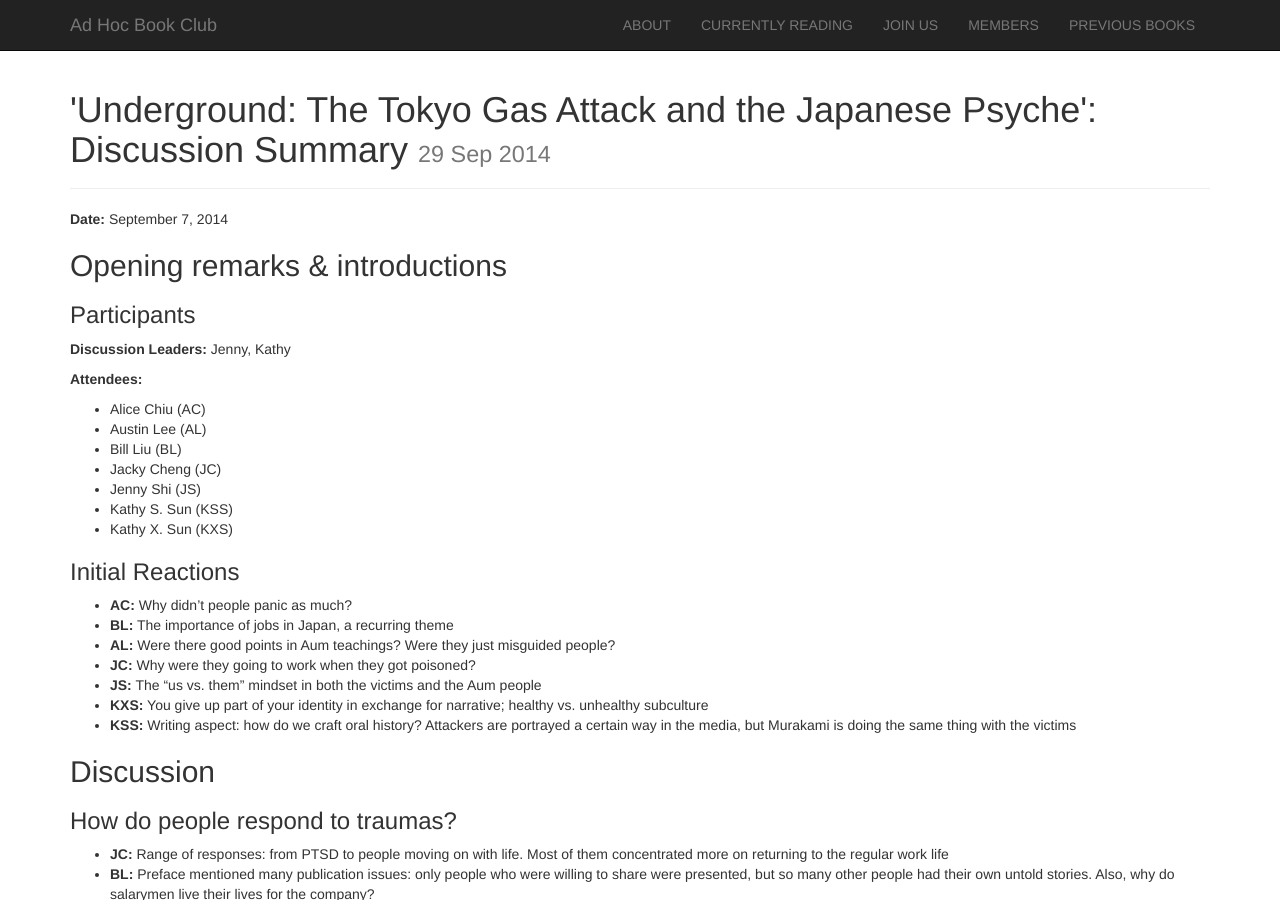
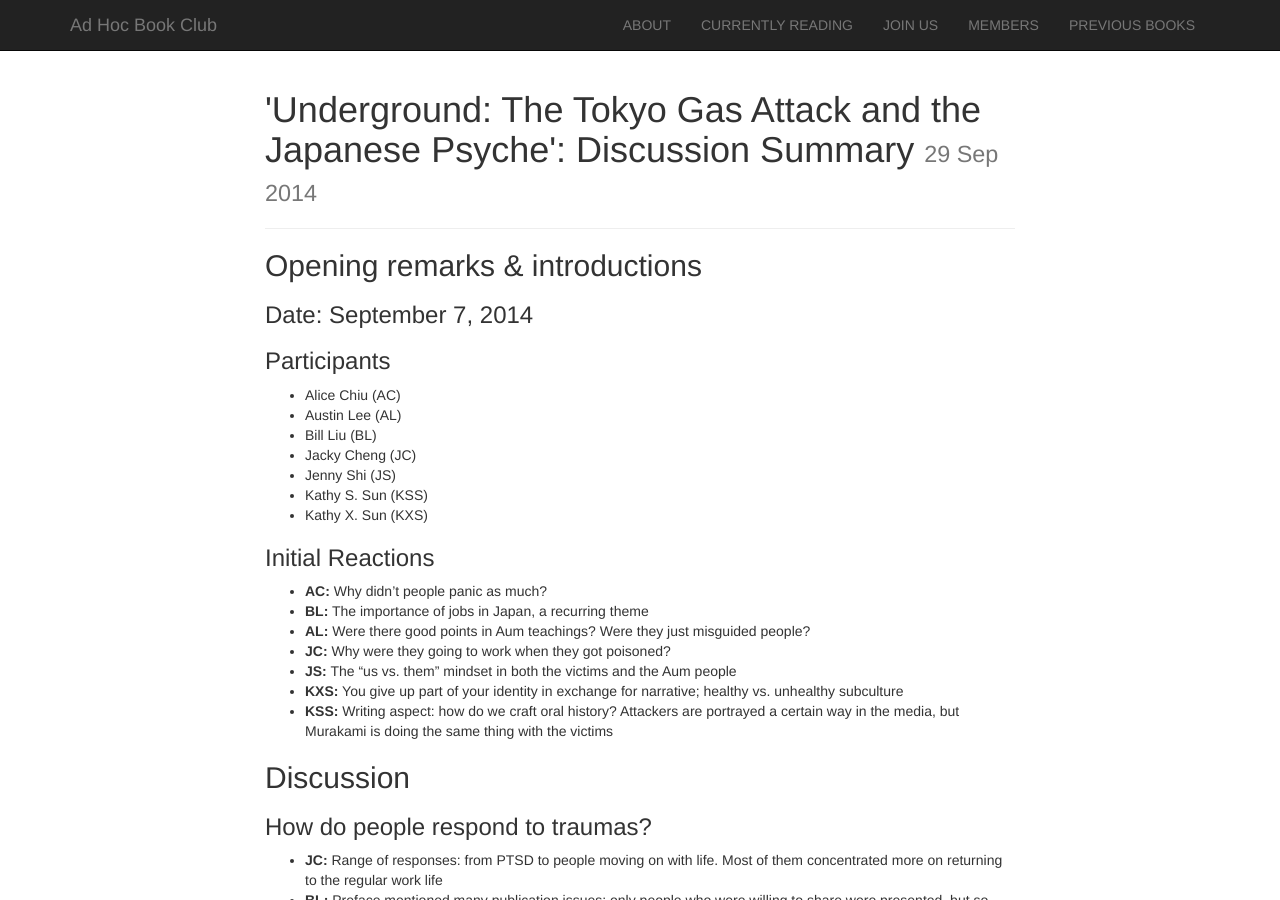
Before and after one commit to adhocbookclub/adhocbookclub.github.io, a Jekyll site: the page built from _posts/2014-09-29-underground-discussion-summary.md, in a window 1280 px wide and 900 px high. Built offline with Jekyll 4.4.1, drawn with Linux system fonts in a browser that asks for light colours; nearby versions of some CDN libraries; Markdown is read by kramdown in place of the engine named in the settings.

Commit message:
update layout

```diff
--- a/_layouts/post.html
+++ b/_layouts/post.html
@@ -3,8 +3,12 @@
 ---
 
 <div class="container">
-  <div class="page-header">
-    <h1>{{ page.title }} <small>{{ page.date | date_to_string }}</small></h1>
+  <div class="row">
+    <div class="col-md-8 col-md-offset-2">
+      <div class="page-header">
+        <h1>{{ page.title }} <small>{{ page.date | date_to_string }}</small></h1>
+      </div>
+      {{ content }}
+    </div>
   </div>
-  {{ content }}
 </div>
--- a/_posts/2014-09-29-underground-discussion-summary.md
+++ b/_posts/2014-09-29-underground-discussion-summary.md
@@ -4,14 +4,9 @@
 category: summary
 ---
 
-**Date:** September 7, 2014
-
 ##Opening remarks & introductions
+###Date: September 7, 2014
 ###Participants
-**Discussion Leaders:** Jenny, Kathy
-
-**Attendees:**
-
 * Alice Chiu (AC)
 * Austin Lee (AL)
 * Bill Liu (BL)
```
